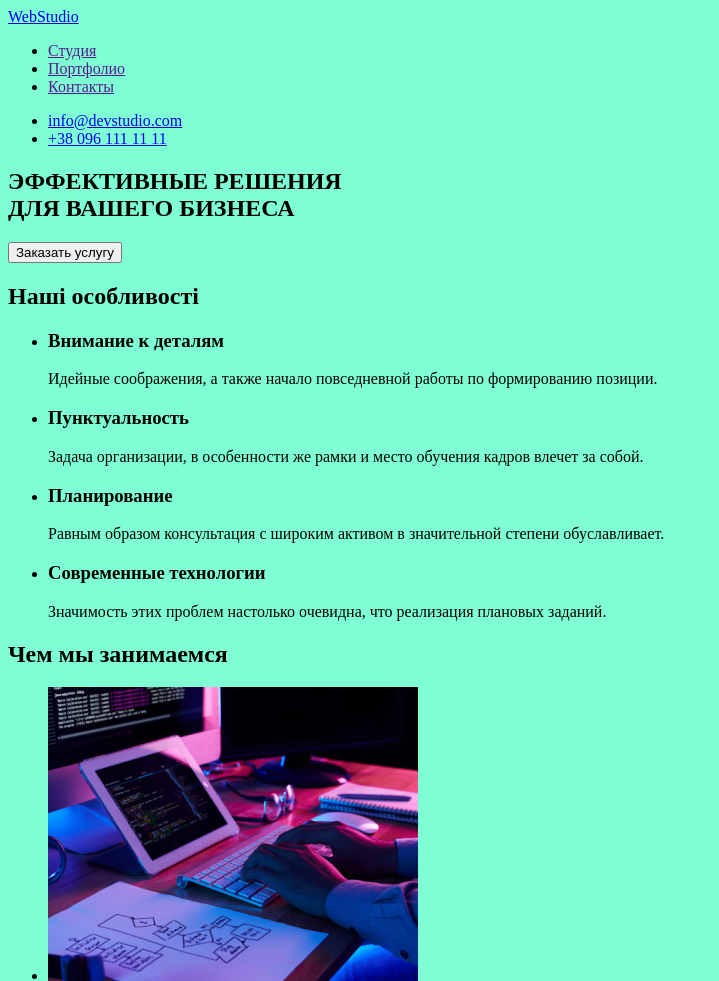
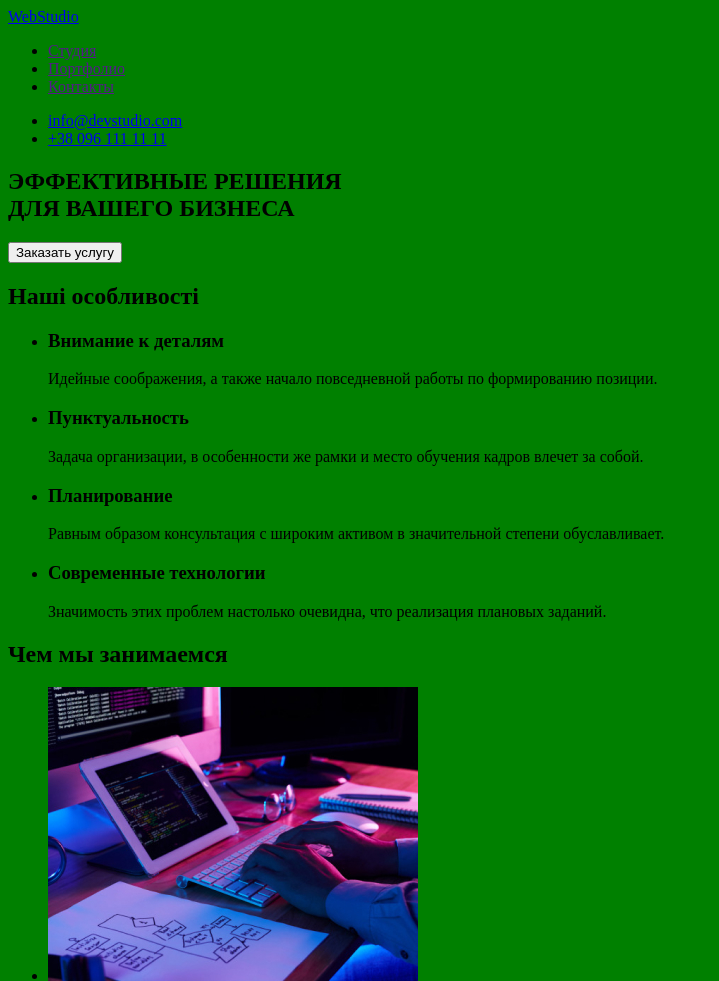
Before and after one commit to VTrofym/goit-markup-hw-01, a plain HTML site: page index.html in a window 1280 px wide. Shown: the top 981 px of the page, without its empty margins (0-719 px from the left). Drawn offline with Linux system fonts and the light colour scheme.

Commit message:
изменил на зеленый

```diff
--- a/css/styles.css
+++ b/css/styles.css
@@ -1,3 +1,3 @@
 body {
-    background-color: aquamarine;
+    background-color: green;
 }
```
